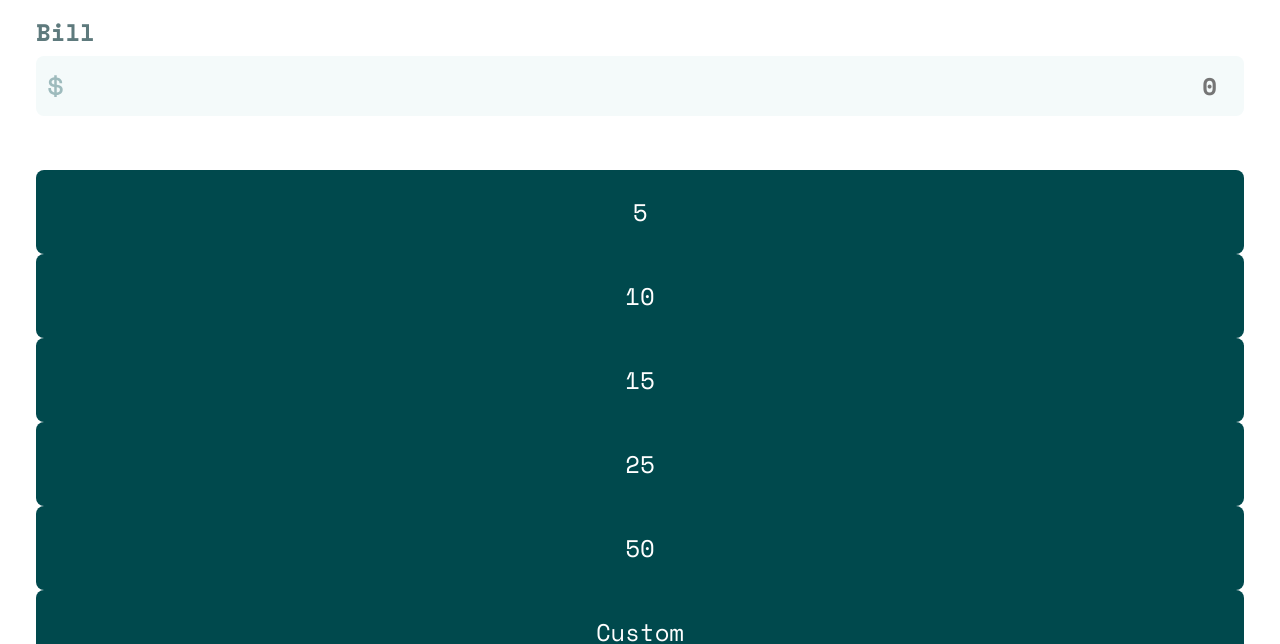
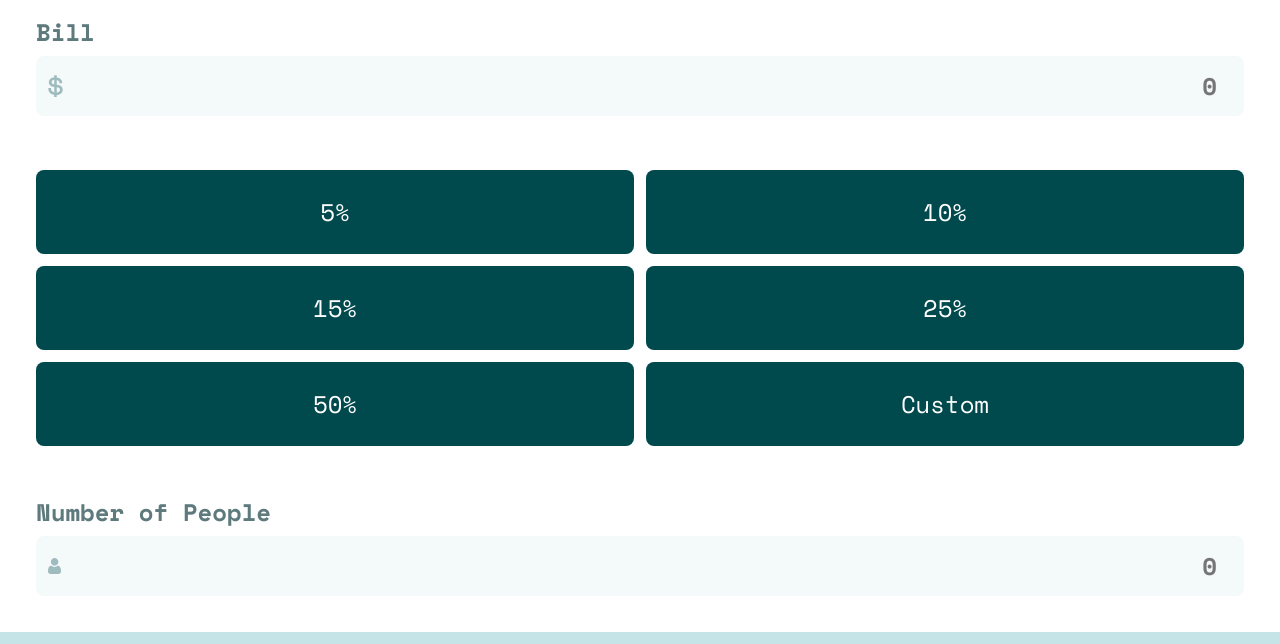
Before and after one commit to Reney17/tip-calculator_app, a plain HTML site: page index.html in a window 1280 px wide. Shown: the part 164-808 px from the top of the page. Drawn offline with nearby package versions, Linux system fonts and the light colour scheme.

Commit message:
container styling

```diff
--- a/index.html
+++ b/index.html
@@ -48,11 +48,11 @@
         <div class="tip-options">
           <label for=""></label>
           <div class="options-grid">
-            <div class="option">5</div>
-            <div class="option">10</div>
-            <div class="option">15</div>
-            <div class="option">25</div>
-            <div class="option">50</div>
+            <div class="option">5%</div>
+            <div class="option">10%</div>
+            <div class="option">15%</div>
+            <div class="option">25%</div>
+            <div class="option">50%</div>
             <div class="option">Custom</div>
           </div>
         </div>
--- a/style.css
+++ b/style.css
@@ -73,3 +73,11 @@ section.left {
   padding: 1rem;
   border-radius: 8px;
 }
+.options-grid {
+  display: grid;
+  grid-template-columns: repeat(2, 1fr);
+  gap: 0.5rem;
+}
+.option:hover {
+  background-color: hsl(172, 67%, 45%);
+}
```
